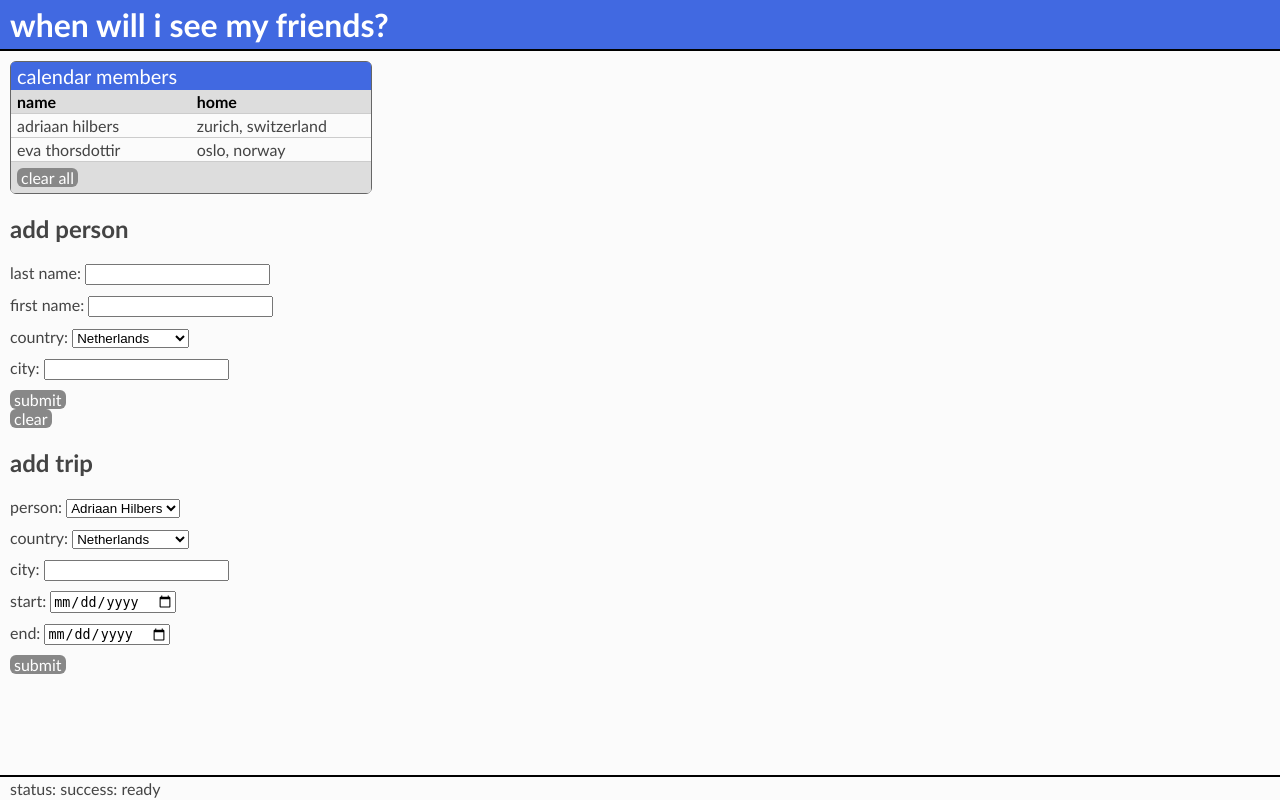
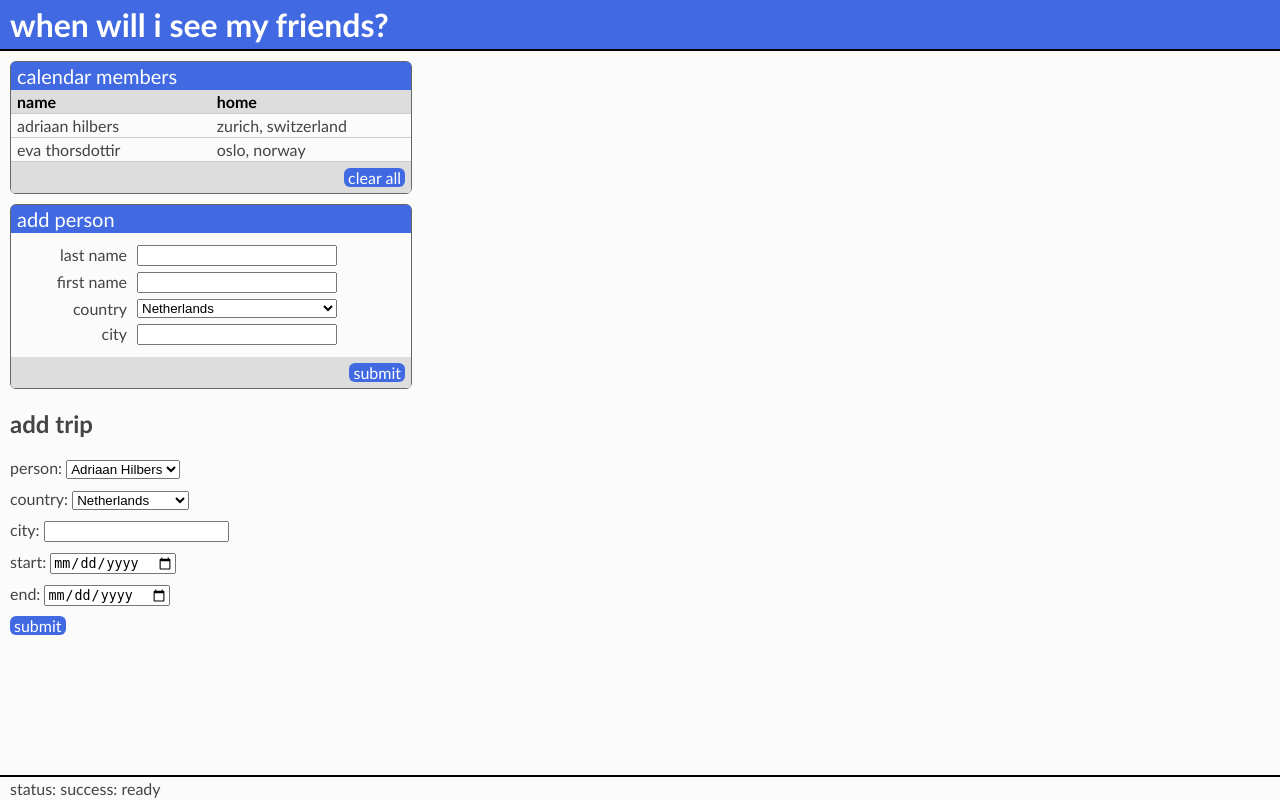
Before and after one commit to ahilbers/calendar, a Flask app: page / in a window 1280 px wide. Run offline with Flask 3, Linux system fonts and the light colour scheme.

Commit message:
move add person into css element

```diff
--- a/schedules/frontend/static/style.css
+++ b/schedules/frontend/static/style.css
@@ -1,4 +1,4 @@
-/* General document settings */
+/* general settings */
 body {
     background-color: #fbfbfb;
     font-family: "Trebuchet MS", Arial, Helvetica, sans-serif;
@@ -12,7 +12,7 @@ body {
     padding: 10px 10px;
 }
 
-/* Non-body */
+/* non-body */
 .title-container {
     background-color: royalblue;
     border-bottom: 2px solid black;
@@ -34,11 +34,12 @@ h1 {
     padding: 0px 5px;
 }
 
-/* Body widgets */
+/* body widgets */
 .body-widget-container {
     border: 1px solid #666666;
     border-radius: 6px;
-    width: 360px;
+    width: 400px;
+    margin: 0px 0px 10px 0px;
 }
 .body-widget-header {
     background-color: royalblue;
@@ -55,14 +56,26 @@ h1 {
 }
 .body-widget-footer {
     display: flex;
-    gap: 8px;
     background-color: #dddddd;
     color: white;
+    justify-content: flex-end;
     padding: 6px 6px 6px 6px;
     border-radius: 0px 0px 4px 4px;
 }
 
-/* Repeated base style */
+/* re-used elements */
+button {
+    background: royalblue;
+    color: white;
+    border: 0px;
+    border-radius: 6px;
+    font-family: "Trebuchet MS", Arial, Helvetica, sans-serif;
+    text-transform: lowercase;
+    font-size: 16px;
+    padding: 0px 4px 0px 4px;
+}
+
+/* calendar members table */
 table, th, td {
     text-align: left;
     margin-bottom: 0px;
@@ -72,19 +85,24 @@ table, th, td {
 th, td {
     border-bottom: 1px solid #cccccc;
     padding: 2px 6px;
-    width: 180px;
+    width: 200px;
 }
 th {
     background-color: #dddddd;
     color: black;
 }
-button {
-    background: #888888;
-    color: white;
-    border: 0px;
-    border-radius: 6px;
-    font-family: "Trebuchet MS", Arial, Helvetica, sans-serif;
-    text-transform: lowercase;
-    font-size: 16px;
-    padding: 0px 4px 0px 4px;
+
+/* add person form */
+.form-row {
+    display: flex;
+    margin: 6px 0px;
 }
+.form-row label {
+    width: 100px;
+    text-align: right;
+    margin: 0px 10px;
+}
+.form-row input, .form-row select {
+    width: 200px;
+    box-sizing: border-box;
+}
--- a/schedules/frontend/templates/home.html
+++ b/schedules/frontend/templates/home.html
@@ -41,44 +41,48 @@
                     <button type="submit">Clear All</button>
                 </form>
             </div>
-
         </div>
 
-        {# Form: Add person #}
-        <div>
-            <h2>Add Person</h2>
+        {# add person #}
+        <div class="body-widget-container">
+            <div class="body-widget-header">Add Person</div>
+
             <form method="post">
                 <input type="hidden" name="request_type" value={{ RequestType.ADD_PERSON }}>
 
-                {# Free field for last and first name #}
-                <label style="display:block; margin-bottom:10px;">
-                    Last Name: <input type="text" name="last_name">
-                </label>
-                <label style="display:block; margin-bottom:10px">
-                    First Name: <input type="text" name="first_name">
-                </label>
+                <div class="body-widget-body">
 
-                {# Drop-down list for home country, free field for home city #}
-                <label style="display:block; margin-bottom:10px">
-                    Country:
-                    <select id="country", name="country">
-                        {% for c in objects.Country %}
-                            <option value="{{ c.name }}">{{ c.value.replace("_", " ").title() }}</option>
-                        {% endfor %}
-                    </select>
-                </label>
-                <label style="display:block; margin-bottom:10px">
-                    City: <input type="text" name="city">
-                </label>
+                    {# Free field for last and first name #}
+                    <div class="form-row">
+                        <label for="add_person_last_name"> Last Name </label>
+                        <input type="text" id="add_person_last_name" name="last_name">
+                    </div>
+                    <div class="form-row">
+                        <label for="add_person_first_name"> First Name </label>
+                        <input type="text" id="add_person_first_name" name="first_name">
+                    </div>
+
+                    {# Drop-down list for home country, free field for home city #}
+                    <div class="form-row">
+                        <label for="add_person_country"> Country </label>
+                        <select id="country", id="add_person_country" name="country">
+                            {% for c in objects.Country %}
+                                <option value="{{ c.name }}">{{ c.value.replace("_", " ").title() }} </option>
+                            {% endfor %}
+                        </select>
+                    </div>
+                    <div class="form-row">
+                        <label for="add_person_city"> City </label>
+                        <input type="text" id="add_person_city" name="city">
+                    </div>
+
+                </div>
 
                 {# Submit button #}
-                <button type="submit">Submit</button>
-            </form>
+                <div class="body-widget-footer">
+                    <button type="submit">Submit</button>
+                </div>
 
-            {# Button to clear all people #}
-            <form method="post">
-                <input type="hidden" name="request_type" value={{ RequestType.CLEAR_ALL_PEOPLE }}>
-                <button type="submit">Clear</button>
             </form>
         </div>
 
```
